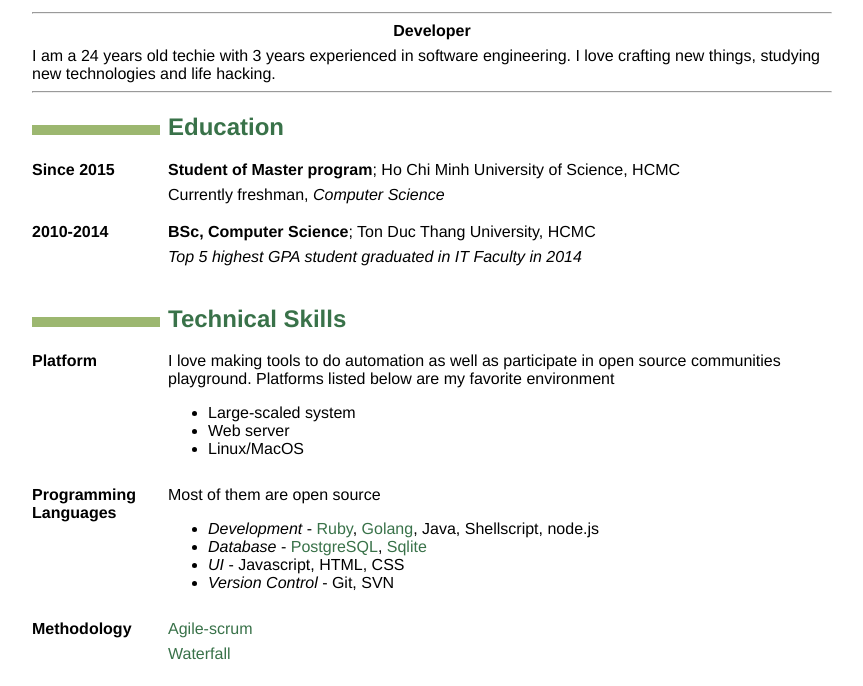
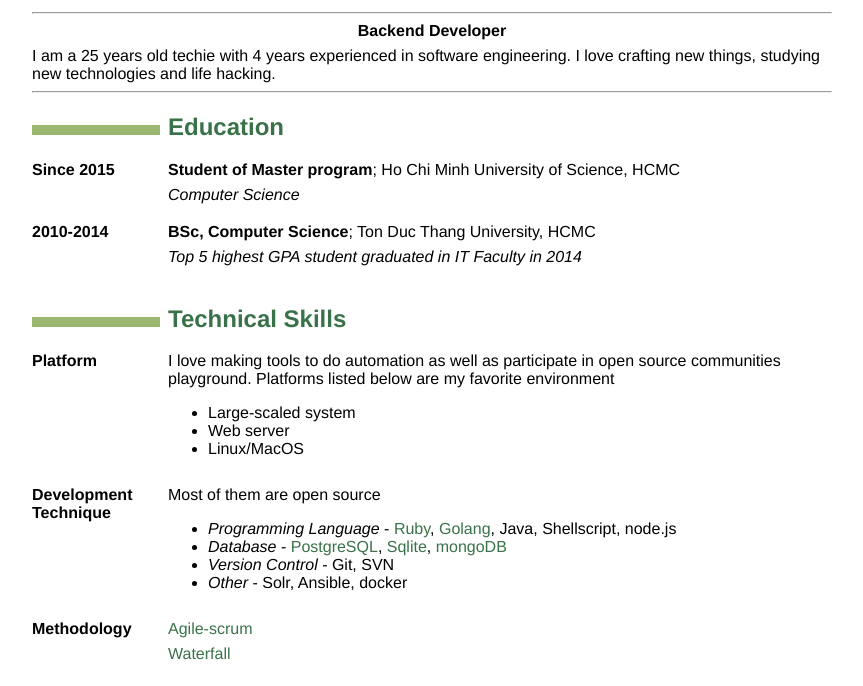
Before and after one commit to keymastervn/mycv-md, a plain HTML site: page index.html in a window 1280 px wide. Shown: the part 114-800 px from the top of the page, without its empty margins (208-1071 px from the left). Drawn offline with Linux system fonts and the light colour scheme; files that its build step writes are made by us from their sources.

Commit message:
Update new info 2017

```diff
--- a/index.html
+++ b/index.html
@@ -12,15 +12,15 @@
 <h1 id="dat-le-tien">Dat Le-Tien</h1>
 <hr />
 <p style="text-align: center; font-size:16; font-weight:bold;">
-Developer
+Backend Developer
 </p>
-<p>I am a 24 years old techie with 3 years experienced in software engineering. I love crafting new things, studying new technologies and life hacking.</p>
+<p>I am a 25 years old techie with 4 years experienced in software engineering. I love crafting new things, studying new technologies and life hacking.</p>
 <hr />
 <h2 id="education">Education</h2>
 <dl>
 <dt>Since 2015</dt>
 <dd><p><strong>Student of Master program</strong>; Ho Chi Minh University of Science, HCMC</p>
-<p>Currently freshman, <em>Computer Science</em></p>
+<p><em>Computer Science</em></p>
 </dd>
 <dt>2010-2014</dt>
 <dd><p><strong>BSc, Computer Science</strong>; Ton Duc Thang University, HCMC</p>
@@ -37,13 +37,13 @@ Developer
 <li>Linux/MacOS</li>
 </ul>
 </dd>
-<dt>Programming Languages</dt>
+<dt>Development Technique</dt>
 <dd><p>Most of them are open source</p>
 <ul>
-<li><em>Development</em> - <a href="https://www.ruby-lang.org/en/">Ruby</a>, <a href="https://golang.org/">Golang</a>, Java, Shellscript, node.js</li>
-<li><em>Database</em> - <a href="https://www.postgresql.org/">PostgreSQL</a>, <a href="https://sqlite.org/">Sqlite</a></li>
-<li><em>UI</em> - Javascript, HTML, CSS</li>
+<li><em>Programming Language</em> - <a href="https://www.ruby-lang.org/en/">Ruby</a>, <a href="https://golang.org/">Golang</a>, Java, Shellscript, node.js</li>
+<li><em>Database</em> - <a href="https://www.postgresql.org/">PostgreSQL</a>, <a href="https://sqlite.org/">Sqlite</a>, <a href="https://www.mongodb.com/">mongoDB</a></li>
 <li><em>Version Control</em> - Git, SVN</li>
+<li><em>Other</em> - Solr, Ansible, docker</li>
 </ul>
 </dd>
 <dt>Methodology</dt>
@@ -56,7 +56,7 @@ Developer
 <dl>
 <dt>McKI </br> (12-2013 to current)</dt>
 <dd><p>A project for <a href="www.mckesson.com">McKesson</a> (Top 5 Fortune Company) named <strong>MSSS</strong> that help replenish Healthcare facilities/supplies, purchase items and make insight reports to manage supply chain, item, cost saving... for hospitals in the US.</p>
-<p>In McKI, we control all technical aspects of <strong>MSSS</strong> including AWS, databases, microservices and full source code.</p>
+<p>In McKI, we control all technical aspects of <strong>MSSS</strong> including AWS, databases, microservices and source code.</p>
 </dd>
 <dt>Rubyspace </br> (6-2013 to </br>12-2013)</dt>
 <dd>A bootcamp for junior Ruby Developer  <em>learn stuff themselves</em> - with support by experienced Ruby developer.
```
Also changed, not shown: 2 other files.
